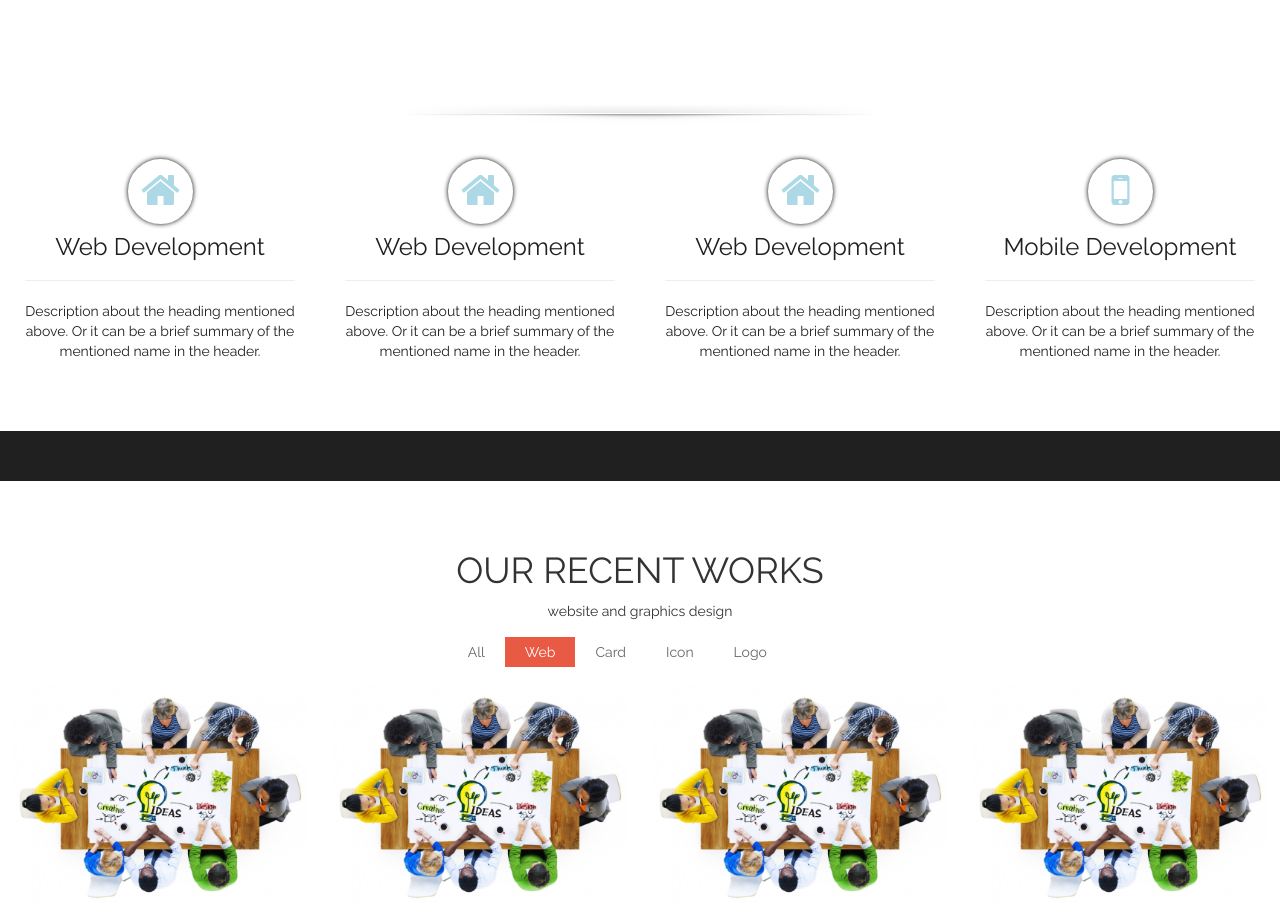
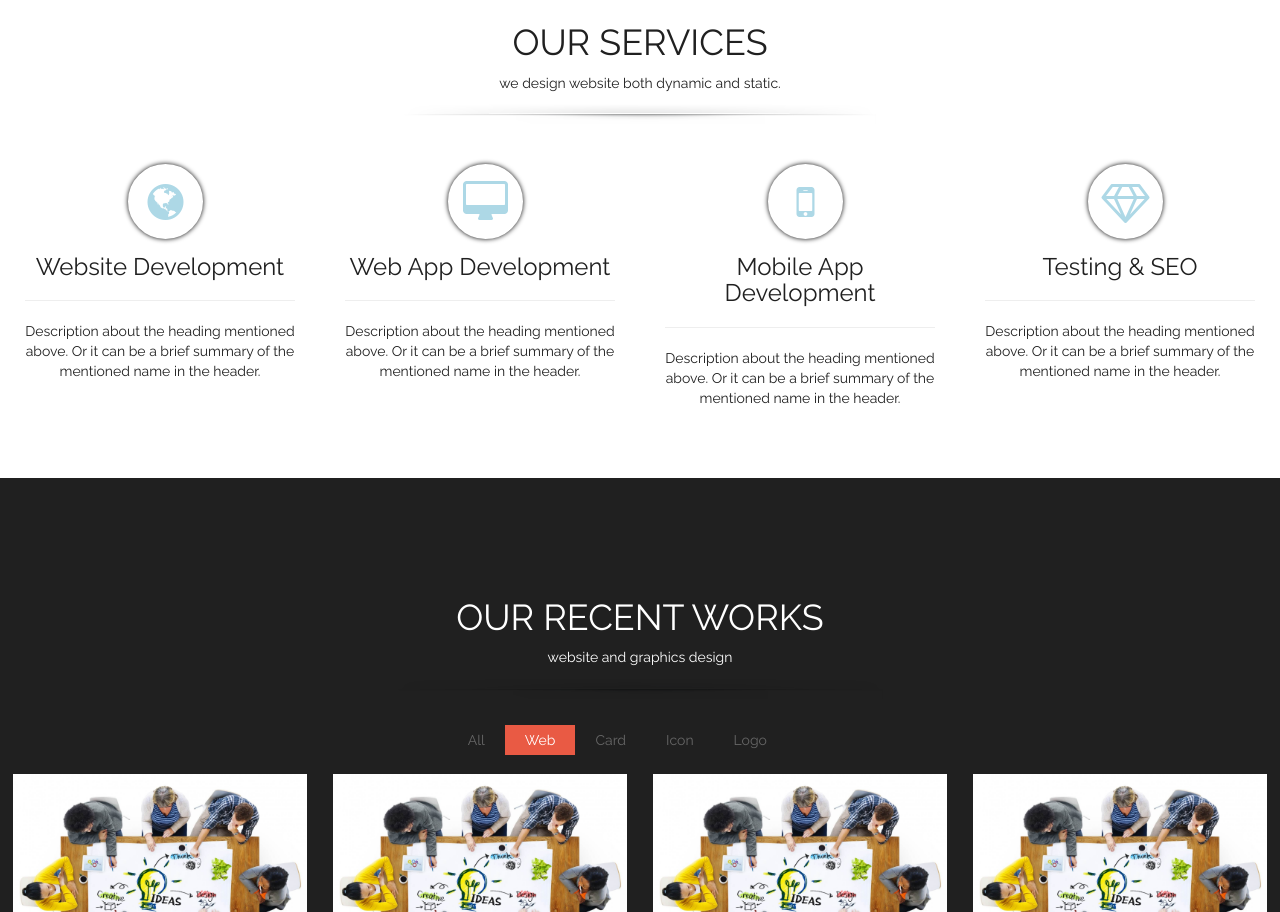
Before and after one commit to sakib042/w3app_site, a plain HTML site: page index.html in a window 1280 px wide. Shown: the part 1358-2270 px from the top of the page. Drawn offline with nearby package versions, Linux system fonts and the light colour scheme.

Commit message:
update from home laptop

```diff
--- a/assets/css/style.css
+++ b/assets/css/style.css
@@ -8,11 +8,12 @@ Index of W3-App:
 
 */
 
-body{
+body {
     font-family: 'Raleway', sans-serif;
     margin-top: 80px;
     margin-bottom: 450px;
 }
+
 
 /* ----------- Menu ------------ */
 
@@ -50,31 +51,34 @@ body{
     transition: 0.5s;
 }
 
+
 /* ----------- Header --------------- */
 
-header{
+header {
     background-color: #FFFFFF;
     height: 90vh;
     width: 100%;
 }
 
-.item{
+.item {
     background-color: lightblue;
     height: 80vh;
     width: 100%;
 }
 
+
 /* --------- Service ------------*/
-.service{
+
+.service {
     background-color: #FFFFFF;
-    color: #FFFFFF;
+    color: #202020;
     padding-top: 50px;
     padding-bottom: 50px;
     width: 100%;
     height: auto;
 }
 
-.service .service-section{
+.service .service-section {
     padding: 10px;
     background-color: #FFFFFF;
     box-shadow: 1px 1px 10px #FFFFFF;
@@ -84,7 +88,7 @@ header{
     text-align: center;
 }
 
-.service .service-section:hover{
+.service .service-section:hover {
     box-sizing: border-box;
     box-shadow: 1px 1px 10px #000000;
     -webkit-transition: 0.5s;
@@ -92,13 +96,13 @@ header{
     transition: 0.5s;
 }
 
-.service .service-section span{
+.service .service-section span {
     position: absolute;
-    top: -45px;
+    top: -60px;
     left: 40%;
-    width: 65px;
-    height: 65px;
-    padding: 8px;
+    width: 75px;
+    height: 75px;
+    padding: 15px 10px;
     border: 2px solid #FFFFFF;
     border-radius: 100%;
     text-align: center;
@@ -110,25 +114,22 @@ header{
     transition: 0.5s;
 }
 
-.service .service-section:hover span{
-    top: -50px;
-    border: 2px solid skyblue;
-    border-radius: 100%;
-    text-align: center;
-    background-color: #FFFFFF;
-    box-shadow: 0px 0px 5px #FFFFFF;
-    box-sizing: border-box;
+.service .service-section:hover span {
+    top: -65px;
+    box-shadow: 1px 1px 10px #000000;
+    -webkit-transition: 0.5s;
+    -moz-transition: 0.5s;
+    transition: 0.5s;
 }
 
-
-.service .service-section span i{
+.service .service-section span i {
     color: lightblue;
     -webkit-transition: 0.5s;
     -moz-transition: 0.5s;
     transition: 0.5s;
 }
 
-.service .service-section:hover span i{
+.service .service-section:hover span i {
     color: deepskyblue;
     -webkit-transition: 0.5s;
     -moz-transition: 0.5s;
@@ -136,13 +137,15 @@ header{
 }
 
 .service .service-section h3,
-.service .service-section p{
+.service .service-section p {
     color: #202020;
     text-align: center;
 }
 
+
 /* ----------- Pricing -------------- */
-.pricing{
+
+.pricing {
     background-image: url("../images/pricing.jpeg");
     background-attachment: fixed;
     background-repeat: no-repeat;
@@ -154,14 +157,14 @@ header{
     height: auto;
 }
 
-.pricing .well{
+.pricing .well {
     color: #000000;
     -webkit-transition: 0.5s;
     -moz-transition: 0.5s;
     transition: 0.5s;
 }
 
-.pricing .well:hover{
+.pricing .well:hover {
     background-color: lightblue;
     -webkit-transition: 0.5s;
     -moz-transition: 0.5s;
@@ -170,7 +173,8 @@ header{
 
 
 /* ----------- About Us ------------- */
-.about-us{
+
+.about-us {
     background-color: #FFFFFF;
     background-image: url("../images/shattered.png");
     background-attachment: fixed;
@@ -183,8 +187,10 @@ header{
     padding-bottom: 50px;
 }
 
+
 /* ----------- Our Team ------------- */
-.our-team{
+
+.our-team {
     background-color: #202020;
     color: #FFFFFF;
     padding-top: 50px;
@@ -193,11 +199,11 @@ header{
 }
 
 .our-team h4,
-.our-team p{
+.our-team p {
     color: #202020;
 }
 
-.our-team .well .hover-description{
+.our-team .well .hover-description {
     position: absolute;
     bottom: 0;
     left: -50%;
@@ -214,7 +220,7 @@ header{
     z-index: -9;
 }
 
-.our-team .well.profile:hover .hover-description{
+.our-team .well.profile:hover .hover-description {
     z-index: 9;
     opacity: 0.9;
     left: 5%;
@@ -226,12 +232,12 @@ header{
 .our-team .well:hover .hover-description a,
 .our-team .well:hover .hover-description a:hover,
 .our-team .well:hover .hover-description a:active,
-.our-team .well:hover .hover-description a:visited{
+.our-team .well:hover .hover-description a:visited {
     text-decoration: none;
     color: #FFFFFF;
 }
 
-.our-team .well .hover-description i.fa-facebook{
+.our-team .well .hover-description i.fa-facebook {
     box-sizing: border-box;
     position: absolute;
     top: 45%;
@@ -248,7 +254,7 @@ header{
     transition: 0.5s;
 }
 
-.our-team .well .hover-description i.fa-twitter{
+.our-team .well .hover-description i.fa-twitter {
     box-sizing: border-box;
     position: absolute;
     top: 45%;
@@ -265,16 +271,17 @@ header{
     transition: 0.5s;
 }
 
-.our-team .well .hover-description i:hover{
+.our-team .well .hover-description i:hover {
     border: 4px solid #FFFFFF;
     -webkit-transition: 0.5s;
     -moz-transition: 0.5s;
     transition: 0.5s;
 }
 
+
 /* --------- Work Process ----------- */
 
-.process-section  {
+.process-section {
     padding-top: 50px;
     padding-bottom: 50px;
     background-color: #202020;
@@ -282,21 +289,24 @@ header{
     height: auto;
     color: #FFFFFF;
 }
-.process-section  ul{
-    margin-top:50px;
+
+.process-section ul {
+    margin-top: 50px;
     list-style-type: none;
-    padding-left:0;
+    padding-left: 0;
     border: 1px solid white;
 }
-.process-section  ul.left{
+
+.process-section ul.left {
     position: absolute;
     right: 0;
-    float:right;
-    margin-top:50px;
+    float: right;
+    margin-top: 50px;
     list-style-type: none;
-    padding-left:0;
+    padding-left: 0;
 }
-.process-section  ul.left li{
+
+.process-section ul.left li {
     position: relative;
     right: 0;
     padding: 8px 0;
@@ -311,7 +321,7 @@ header{
     transition: 0.5s;
 }
 
-.process-section  ul.left li:hover{
+.process-section ul.left li:hover {
     color: #55ACEE;
     border-color: #55ACEE;
     width: 100%;
@@ -320,7 +330,7 @@ header{
     transition: 0.5s;
 }
 
-.process-section  ul.left li i{
+.process-section ul.left li i {
     position: absolute;
     right: 0;
     margin-top: -10px;
@@ -334,7 +344,8 @@ header{
     -moz-transition: 0.5s;
     transition: 0.5s;
 }
-.process-section  ul.right li{
+
+.process-section ul.right li {
     padding: 8px 0;
     list-style-type: none;
     font-size: 1.2em;
@@ -347,7 +358,7 @@ header{
     transition: 0.5s;
 }
 
-.process-section  ul.right li:hover{
+.process-section ul.right li:hover {
     color: #55ACEE;
     border-color: #55ACEE;
     width: 100%;
@@ -356,7 +367,7 @@ header{
     transition: 0.5s;
 }
 
-.process-section  ul.right li i{
+.process-section ul.right li i {
     position: absolute;
     left: 0;
     margin-top: -10px;
@@ -371,7 +382,7 @@ header{
     transition: 0.5s;
 }
 
-.process-section  ul li:hover i{
+.process-section ul li:hover i {
     background: #55ACEE;
     color: #fff;
     -webkit-transition: 0.5s;
@@ -380,10 +391,9 @@ header{
 }
 
 
-
 /* ----------- Contact Us ------------- */
 
-.contact-us{
+.contact-us {
     background-color: #FFFFFF;
     background-image: url("../images/squairy_light.png");
     background-attachment: fixed;
@@ -398,7 +408,8 @@ header{
 
 
 /* ----------- Footer --------------- */
-footer{
+
+footer {
     background-image: url("../images/dark_dotted.png");
     background-attachment: fixed;
     background-repeat: repeat;
@@ -414,28 +425,29 @@ footer{
     z-index: -1;
 }
 
-footer p{
+footer p {
     color: #FFFFFF;
     text-align: center;
 }
 
-footer p img{
+footer p img {
     height: 45px;
     width: 45px;
 }
 
-footer hr{
+footer hr {
     width: 50%;
 }
 
+
 /* ------- Helper --------- */
 
-.padding50{
+.padding50 {
     padding: 25px 0;
     background-color: #202020;
 }
 
-.heading h2 span{
+.heading h2 span {
     text-align: center;
     box-shadow: 0 2px 15px #00bcd4;
     height: 1px;
@@ -444,193 +456,158 @@ footer hr{
     transform: rotate(90deg);
 }
 
-
-
-
 #info {
-    -webkit-border-radius:5px;
-    -moz-border-radius:5px;
-    border-radius:5px;
-    background:#fcf8e3;
-    border:1px solid  #fbeed5;
-    width:95%;
-    max-width:900px;
-    margin:0 auto 40px auto;
-    font-family:arial;
-    font-size:12px;
+    -webkit-border-radius: 5px;
+    -moz-border-radius: 5px;
+    border-radius: 5px;
+    background: #fcf8e3;
+    border: 1px solid #fbeed5;
+    width: 95%;
+    max-width: 900px;
+    margin: 0 auto 40px auto;
+    font-family: arial;
+    font-size: 12px;
     -webkit-box-sizing: border-box;
     -moz-box-sizing: border-box;
     -o-box-sizing: border-box;
 }
 
 #info .info-wrapper {
-    padding:10px;
+    padding: 10px;
     -webkit-box-sizing: border-box;
     -moz-box-sizing: border-box;
     -o-box-sizing: border-box;
-
 }
 
 #info a {
-    color:#c09853;
-    text-decoration:none;
+    color: #c09853;
+    text-decoration: none;
 }
 
 #info p {
-    margin:5px 0 0 0;
+    margin: 5px 0 0 0;
 }
 
 #filters {
-    margin:1%;
-    padding:0;
-    list-style:none;
+    margin: 1%;
+    padding: 0;
+    list-style: none;
 }
 
 #filters li {
-    float:left;
+    float: left;
 }
 
 #filters li span {
     display: block;
-    padding:5px 20px;
-    text-decoration:none;
-    color:#666;
+    padding: 5px 20px;
+    text-decoration: none;
+    color: #666;
     cursor: pointer;
 }
 
 #filters li span.active {
     background: #e95a44;
-    color:#fff;
+    color: #fff;
 }
-
-
 
 #portfoliolist .portfolio {
     -webkit-box-sizing: border-box;
     -moz-box-sizing: border-box;
     -o-box-sizing: border-box;
-    width:23%;
-    margin:1%;
-    display:none;
-    float:left;
-    overflow:hidden;
+    width: 23%;
+    margin: 1%;
+    display: none;
+    float: left;
+    overflow: hidden;
 }
 
 .portfolio-wrapper {
-    overflow:hidden;
+    overflow: hidden;
     position: relative !important;
     background: #666;
-    cursor:pointer;
+    cursor: pointer;
 }
 
 .portfolio img {
-    max-width:100%;
+    max-width: 100%;
     position: relative;
-    top:0;
+    top: 0;
     -webkit-transition: all 600ms cubic-bezier(0.645, 0.045, 0.355, 1);
-    transition:         all 600ms cubic-bezier(0.645, 0.045, 0.355, 1);
+    transition: all 600ms cubic-bezier(0.645, 0.045, 0.355, 1);
 }
 
 .portfolio .label {
     position: absolute;
     width: 100%;
-    height:40px;
-    bottom:-40px;
+    height: 40px;
+    bottom: -40px;
     -webkit-transition: all 300ms cubic-bezier(0.645, 0.045, 0.355, 1);
-    transition:         all 300ms cubic-bezier(0.645, 0.045, 0.355, 1);
+    transition: all 300ms cubic-bezier(0.645, 0.045, 0.355, 1);
 }
 
 .portfolio .label-bg {
     background: #e95a44;
     width: 100%;
-    height:100%;
+    height: 100%;
     position: absolute;
-    top:0;
-    left:0;
+    top: 0;
+    left: 0;
 }
 
 .portfolio .label-text {
-    color:#fff;
+    color: #fff;
     position: relative;
-    z-index:500;
-    padding:5px 8px;
+    z-index: 500;
+    padding: 5px 8px;
 }
 
 .portfolio .text-category {
-    display:block;
-    font-size:9px;
+    display: block;
+    font-size: 9px;
 }
 
 .portfolio:hover .label {
-    bottom:0;
+    bottom: 0;
 }
+
 .portfolio:hover img {
-    top:-30px;
+    top: -30px;
 }
 
 
+/*  #Mobile (Portrait) - Note: Design for a width of 320px */
 
-
-
-/* #Tablet (Portrait) */
-@media only screen and (min-width: 768px) and (max-width: 959px) {
-    .container {
-        width: 768px;
+@media only screen and (max-width: 767px) {
+    #portfoliolist .portfolio {
+        width: 48%;
+        margin: 1%;
     }
 }
 
 
-/*  #Mobile (Portrait) - Note: Design for a width of 320px */
-@media only screen and (max-width: 767px) {
-    .container {
-        width: 95%;
-    }
-
-    #portfoliolist .portfolio {
-        width:48%;
-        margin:1%;
-    }
-
-    #ads {
-        display:none;
-    }
-
-}
+/* #Clearing */
 
 
-/* #Mobile (Landscape) - Note: Design for a width of 480px */
-@media only screen and (min-width: 480px) and (max-width: 767px) {
-    .container {
-        width: 70%;
-    }
-
-    #ads {
-        display:none;
-    }
-
-}
-
-/* #Clearing */
-
 /* Self Clearing Goodness */
-.container:after { content: "\0020"; display: block; height: 0; clear: both; visibility: hidden; }
 
 .clearfix:before,
-.clearfix:after,
-.row:before,
-.row:after {
+.clearfix:after {
     content: '\0020';
     display: block;
     overflow: hidden;
     visibility: hidden;
     width: 0;
-    height: 0; }
-.row:after,
+    height: 0;
+}
+
 .clearfix:after {
-    clear: both; }
-.row,
+    clear: both;
+}
+
 .clearfix {
-    zoom: 1; }
+    zoom: 1;
+}
 
 .clear {
     clear: both;
@@ -641,14 +618,15 @@ footer hr{
     height: 0;
 }
 
-.portfolio-section{
+.portfolio-section {
     padding-top: 50px;
     padding-bottom: 50px;
-    background-color: #FFFFFF;
+    background-color: #202020;
+    color: #FFFFFF;
 }
 
 #portfolio-section .container,
-#portfolio-section .col-sm-4  {
+#portfolio-section .col-sm-4 {
     overflow: hidden;
     padding: 0;
 }
@@ -660,12 +638,12 @@ footer hr{
 
 #portfolio-section .overlay {
     left: 0;
-    right:0;
-    bottom:-100%;
+    right: 0;
+    bottom: -100%;
     height: 0;
     position: absolute;
     text-align: center;
-    opacity:0;
+    opacity: 0;
     -webkit-transition: all 0.5s ease-in-out;
     -moz-transition: all 0.5s ease-in-out;
     transition: all 0.5s ease-in-out;
@@ -713,7 +691,8 @@ footer hr{
     margin-left: -500px;
 }
 
-.folio-image, .folio-overview .folio-expand {
+.folio-image,
+.folio-overview .folio-expand {
     -webkit-transition: all 0.8s ease-in-out;
     -moz-transition: all 0.8s ease-in-out;
     transition: all 0.8s ease-in-out;
@@ -738,16 +717,18 @@ footer hr{
 
 #portfolio-section .folio-item:hover .folio-overview .folio-expand {
     margin-top: 0;
-    margin-left:0;
+    margin-left: 0;
 }
+
 .folio-overview .folio-expand:hover .fa-search-plus,
 .folio-overview .folio-link:hover .fa-link {
     color: #000;
 }
+
 #portfolio-section .folio-item:hover .overlay .folio-info {
     opacity: 1;
-    margin-bottom:0;
-    margin-top:0;
+    margin-bottom: 0;
+    margin-top: 0;
 }
 
 #single-portfolio {
--- a/index.html
+++ b/index.html
@@ -62,8 +62,10 @@
                     <li><a href="#team"><i class="fa fa-home"></i>&nbsp;Our Team</a></li>
                     <li><a href="#contact"><i class="fa fa-home"></i>&nbsp;Contact</a></li>
                 </ul>
-            </div><!-- /.navbar-collapse -->
-        </div><!-- /.container-fluid -->
+            </div>
+            <!-- /.navbar-collapse -->
+        </div>
+        <!-- /.container-fluid -->
     </nav>
 
     <!-- Header Section -->
@@ -154,7 +156,7 @@
         </div>
     </section>
 
-    <section id="service" style="padding:25px;background-color:#202020"></section>
+    <section id="service" style="padding:25px;background-color:#FFFFFF"></section>
 
     <section class="service">
         <div class="container">
@@ -163,7 +165,7 @@
                     <h1>OUR SERVICES</h1>
                     <p>we design website both dynamic and static.</p>
                     <img height="20px" width="50%" src="assets/images/divisor2.png" alt="" class="divider">
-                    <br/><br/><br/><br/><br/>
+                    <br/><br/><br/><br/><br/><br/>
                 </div>
             </div>
         </div>
@@ -171,29 +173,33 @@
             <div class="row">
                 <div class="col-xs-12 col-sm-6 col-md-3">
                     <div class="service-section">
-                        <span><i class="fa fa-home fa-3x"></i></span>
-                        <h3 class="icon">Web Development</h3><hr/>
+                        <span><i class="fa fa-globe fa-3x"></i></span>
+                        <h3 class="icon">Website Development</h3>
+                        <hr/>
                         <p>Description about the heading mentioned above. Or it can be a brief summary of the mentioned name in the header.</p>
                     </div>
                 </div>
                 <div class="col-xs-12 col-sm-6 col-md-3">
                     <div class="service-section">
-                        <span><i class="fa fa-home fa-3x"></i></span>
-                        <h3 class="icon">Web Development</h3><hr/>
-                        <p>Description about the heading mentioned above. Or it can be a brief summary of the mentioned name in the header.</p>
-                    </div>
-                </div>
-                <div class="col-xs-12 col-sm-6 col-md-3">
-                    <div class="service-section">
-                        <span><i class="fa fa-home fa-3x"></i></span>
-                        <h3 class="icon">Web Development</h3><hr/>
+                        <span><i class="fa fa-desktop fa-3x"></i></span>
+                        <h3 class="icon">Web App Development</h3>
+                        <hr/>
                         <p>Description about the heading mentioned above. Or it can be a brief summary of the mentioned name in the header.</p>
                     </div>
                 </div>
                 <div class="col-xs-12 col-sm-6 col-md-3">
                     <div class="service-section">
                         <span><i class="fa fa-mobile fa-3x"></i></span>
-                        <h3 class="icon">Mobile Development</h3><hr/>
+                        <h3 class="icon">Mobile App Development</h3>
+                        <hr/>
+                        <p>Description about the heading mentioned above. Or it can be a brief summary of the mentioned name in the header.</p>
+                    </div>
+                </div>
+                <div class="col-xs-12 col-sm-6 col-md-3">
+                    <div class="service-section">
+                        <span><i class="fa fa-diamond fa-3x"></i></span>
+                        <h3 class="icon">Testing &amp; SEO</h3>
+                        <hr/>
                         <p>Description about the heading mentioned above. Or it can be a brief summary of the mentioned name in the header.</p>
                     </div>
                 </div>
@@ -209,6 +215,8 @@
                 <div class="heading1 text-center col-sm-10 col-sm-offset-1 wow fadeInUp" data-wow-duration="1000ms" data-wow-delay="200ms">
                     <h1>OUR RECENT WORKS</h1>
                     <p>website and graphics design</p>
+                    <img height="20px" width="50%" src="assets/images/divisor2.png" alt="" class="divider">
+                    <br/><br/>
                 </div>
             </div>
         </div>
@@ -576,10 +584,12 @@
                     </div>
                 </div>
             </div>
-        </div><!-- container -->
+        </div>
+        <!-- container -->
     </section>
 
-    <section id="pricing" style="padding:25px;background-color:#FFFFFF"></section>
+    <!--
+    <section id="pricing" style="padding:25px;background-color:#202020"></section>
 
     <section class="pricing">
         <div class="container">
@@ -664,7 +674,7 @@
                 </div>
             </div>
         </div>
-    </section>
+    </section> -->
 
     <section id="team" style="padding:25px;background-color:#202020"></section>
 
@@ -732,7 +742,7 @@
             </div>
         </div>
     </section>
-
+    <!--
     <section class="process-section">
         <div class="container">
             <div class="row">
@@ -766,7 +776,7 @@
                 </div>
             </div>
         </div>
-    </section>
+    </section> -->
 
     <section id="contact" style="padding:25px;background-color:#202020"></section>
 
@@ -785,18 +795,19 @@
             <div class="row">
                 <div class="col-xs-12 col-sm-6 col-md-8">
                     <div class="well">
-                        <iframe src="https://www.google.com/maps/embed?pb=!1m18!1m12!1m3!1d3651.111787503712!2d90.36060691446579!3d23.77903329359987!2m3!1f0!2f0!3f0!3m2!1i1024!2i768!4f13.1!3m3!1m2!1s0x3755c0bbb46a7ed1%3A0xffd6163df2286bcc!2sBanoful+Residential+Area+Rd%2C+Dhaka!5e0!3m2!1sen!2sbd!4v1504851957133" width="100%" height="400" frameborder="0" style="border:none" allowfullscreen></iframe>
+                        <iframe src="https://www.google.com/maps/embed?pb=!1m18!1m12!1m3!1d3651.111787503712!2d90.36060691446579!3d23.77903329359987!2m3!1f0!2f0!3f0!3m2!1i1024!2i768!4f13.1!3m3!1m2!1s0x3755c0bbb46a7ed1%3A0xffd6163df2286bcc!2sBanoful+Residential+Area+Rd%2C+Dhaka!5e0!3m2!1sen!2sbd!4v1504851957133"
+                            width="100%" height="400" frameborder="0" style="border:none" allowfullscreen></iframe>
                     </div>
                 </div>
                 <div class="col-xs-12 col-sm-6 col-md-4">
                     <div class="well">
                         <div class="form-group">
                             <label for="name" class="label-control">Your Full Name</label>
-                            <input name="name" id="name" type="text" class="form-control" placeholder="Enter Name"/>
+                            <input name="name" id="name" type="text" class="form-control" placeholder="Enter Name" />
                         </div>
                         <div class="form-group">
                             <label for="email" class="label-control">Your Email Id</label>
-                            <input name="email" id="email" type="email" class="form-control" placeholder="Enter Email"/>
+                            <input name="email" id="email" type="email" class="form-control" placeholder="Enter Email" />
                         </div>
                         <div class="form-group">
                             <label for="message" class="label-control">Your Message</label>
@@ -840,9 +851,9 @@
     <script src="https://maxcdn.bootstrapcdn.com/bootstrap/3.3.7/js/bootstrap.min.js"></script>
     <!-- mixitup protfolio -->
     <script type="text/javascript">
-        $(function () {
+        $(function() {
             var filterList = {
-                init: function () {
+                init: function() {
                     // MixItUp plugin
                     // http://mixitup.io
                     $('#portfoliolist').mixItUp({
```
